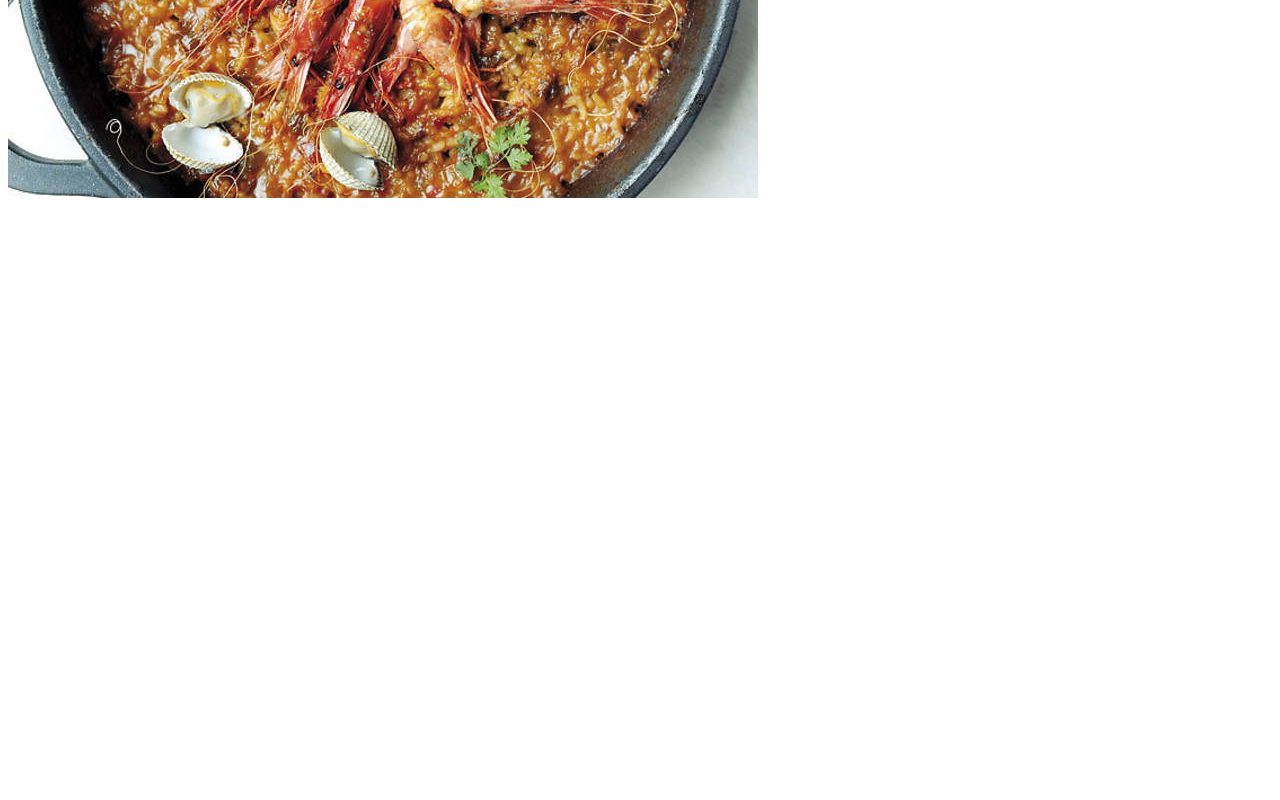
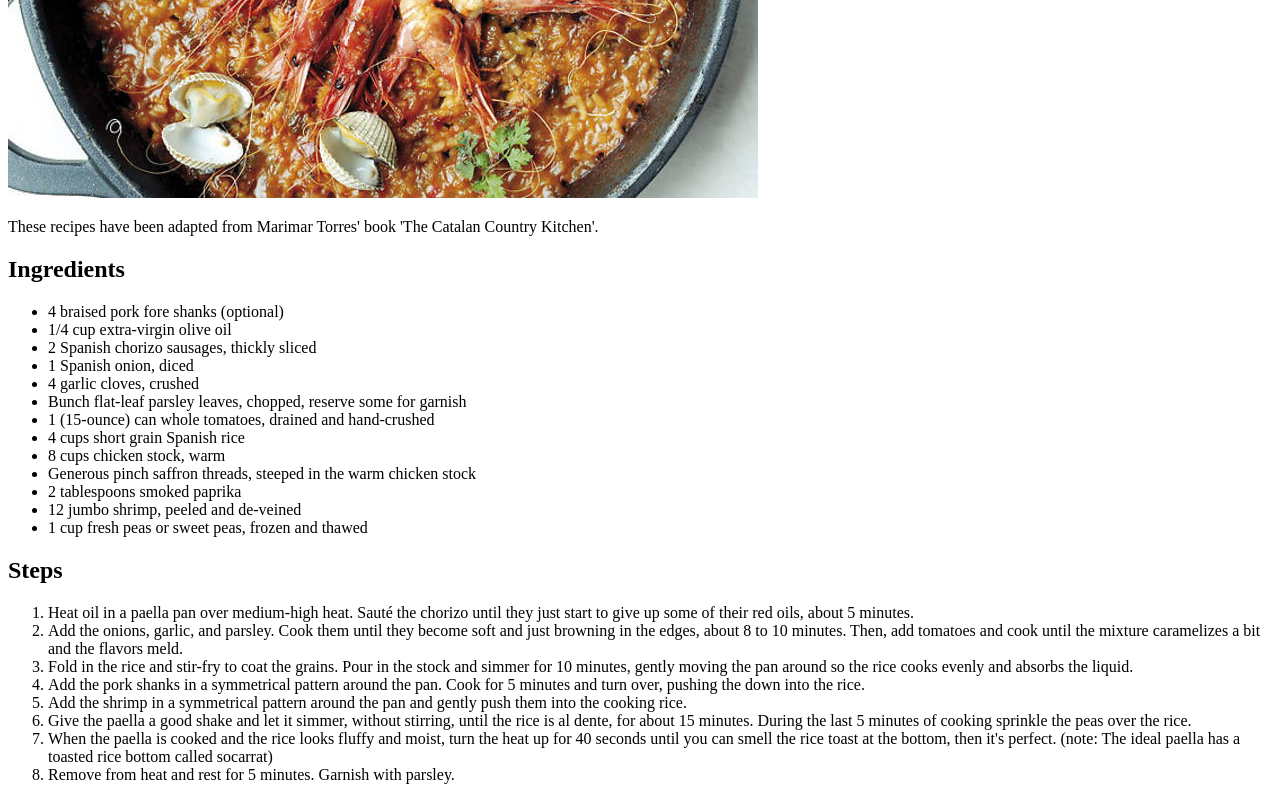
Before and after one commit to lapressle/odin-recipes, a plain HTML site: page recipes/paelladebarcelona.html in a window 1280 px wide. Shown: the part 444-1244 px from the top of the page. Before the commit the page ends 800 px from the top, so only its background shows below. Drawn offline with Linux system fonts and the light colour scheme.

Commit message:
add lists to paelladebarcelona.html

```diff
--- a/recipes/paelladebarcelona.html
+++ b/recipes/paelladebarcelona.html
@@ -8,5 +8,40 @@
 <body>
     <h1>Paella de Barcelona</h1>
     <img src="../img/paella.jpeg" alt="Traditional Paella dish prepared">
+    <p>
+        These recipes have been adapted from Marimar Torres' book
+        'The Catalan Country Kitchen'.
+    </p>
+    <h2>Ingredients</h2>
+    <p>
+        <ul>
+            <li>4 braised pork fore shanks (optional)</li>
+            <li>1/4 cup extra-virgin olive oil</li>
+            <li>2 Spanish chorizo sausages, thickly sliced</li>
+            <li>1 Spanish onion, diced</li>
+            <li>4 garlic cloves, crushed</li>
+            <li>Bunch flat-leaf parsley leaves, chopped, reserve some for garnish</li>
+            <li>1 (15-ounce) can whole tomatoes, drained and hand-crushed</li>
+            <li>4 cups short grain Spanish rice</li>
+            <li>8 cups chicken stock, warm</li>
+            <li>Generous pinch saffron threads, steeped in the warm chicken stock</li>
+            <li>2 tablespoons smoked paprika</li>
+            <li>12 jumbo shrimp, peeled and de-veined</li>
+            <li>1 cup fresh peas or sweet peas, frozen and thawed</li>
+        </ul>
+    </p>
+    <h2>Steps</h2>
+    <p>
+        <ol>
+            <li>Heat oil in a paella pan over medium-high heat. Sauté the chorizo until they just start to give up some of their red oils, about 5 minutes.</li>
+            <li>Add the onions, garlic, and parsley. Cook them until they become soft and just browning in the edges, about 8 to 10 minutes. Then, add tomatoes and cook until the mixture caramelizes a bit and the flavors meld. </li>
+            <li>Fold in the rice and stir-fry to coat the grains. Pour in the stock and simmer for 10 minutes, gently moving the pan around so the rice cooks evenly and absorbs the liquid. </li>
+            <li>Add the pork shanks in a symmetrical pattern around the pan. Cook for 5 minutes and turn over, pushing the down into the rice.</li>
+            <li>Add the shrimp in a symmetrical pattern around the pan and gently push them into the cooking rice. </li>
+            <li>Give the paella a good shake and let it simmer, without stirring, until the rice is al dente, for about 15 minutes. During the last 5 minutes of cooking sprinkle the peas over the rice. </li>
+            <li>When the paella is cooked and the rice looks fluffy and moist, turn the heat up for 40 seconds until you can smell the rice toast at the bottom, then it's perfect. (note: The ideal paella has a toasted rice bottom called socarrat)</li>
+            <li>Remove from heat and rest for 5 minutes. Garnish with parsley.</li>
+        </ol>
+    </p>
 </body>
 </html>
```
